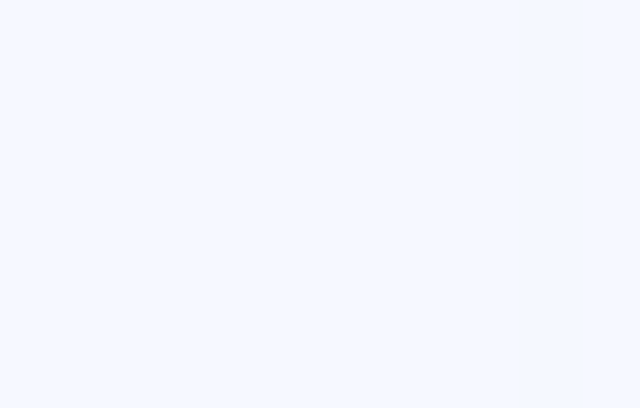
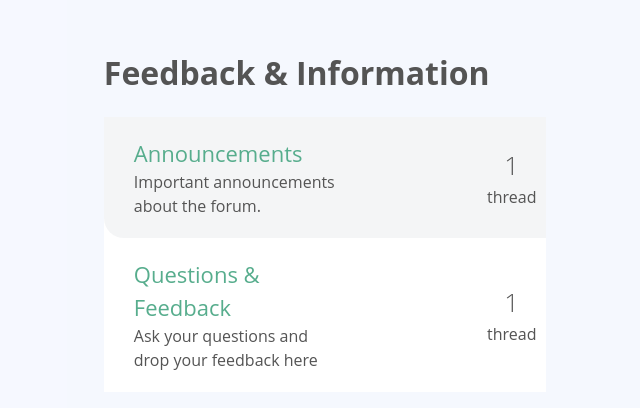
Before and after one commit to davidschubert/vue3-masterclass, a Vue app: page /category/-KpR7vRkiRPpbUd_TVAR in a window 1280 px wide. Shown: the part 170-578 px from the top of the page, without its empty margins (89-729 px from the left). Built offline with nearby package versions, Linux system fonts and the light colour scheme.

Commit message:
kategorien gefixed

```diff
--- a/src/components/CategoryList.vue
+++ b/src/components/CategoryList.vue
@@ -1,33 +1,36 @@
 <script setup>
-import { computed } from 'vue'
+import { ref, computed } from 'vue'
+import sourceData from '@/data.json'
 import ForumList from '@/components/ForumList.vue'
-import sourceData from '@/data.json'
 
-defineProps({
+const props = defineProps({
   categories: {
+    required: true,
+    type: Array
+  },
+  allForums: {
     required: true,
     type: Array
   }
 })
 
-const getForumsForCategory = computed((category) => {
-  return sourceData.forums.filter((forum) => forum.categoryId === category.id)
-})
+// Eine berechnete Eigenschaft, um die Foren für eine bestimmte Kategorie zu erhalten
+const getForumsByCategory = (category) => {
+  return props.allForums.filter((forum) => forum.categoryId === category.id)
+}
 </script>
 
 <template>
-  <div class="forum-list">
-    <h2 class="list-title">
-      <router-link :to="{ name: 'Category', params: { id: category.id } }">
-        {{ category.name }}
-      </router-link>
-    </h2>
-    <ForumList
-      v-for="category in categories"
-      :key="category.id"
-      :forums="getForumsForCategory(category)"
-      :category-name="category.name"
-    />
+  <div class="col-full">
+    <div class="forum-list" v-for="category in categories" :key="category.id">
+      <h2 class="list-title">
+        <router-link :to="{ name: 'Category', params: { id: category.id } }">
+          {{ category.name }}
+        </router-link>
+      </h2>
+
+      <ForumList :forums="getForumsByCategory(category)" />
+    </div>
   </div>
 </template>
 
--- a/src/components/ForumList.vue
+++ b/src/components/ForumList.vue
@@ -3,21 +3,11 @@ defineProps({
   forums: {
     required: true,
     type: Array
-  },
-  categoryName: {
-    type: String,
-    default: 'Forums'
   }
 })
 </script>
 
 <template>
-  <div class="col-full">
-    <div class="forum-list">
-      <h2 class="list-title">
-        <a href="#">{{ categoryName }}</a>
-      </h2>
-
   <div class="forum-listing" v-for="forum in forums" :key="forum.id">
     <div class="forum-details">
       <router-link class="text-xlarge" :to="{ name: 'Forum', params: { id: forum.id } }">{{
@@ -33,9 +23,7 @@ defineProps({
       </p>
     </div>
 
-        <div class="last-thread"></div>
-      </div>
-    </div>
+    <!--<div class="last-thread"></div>-->
   </div>
 </template>
 
--- a/src/pages/CategoryPage.vue
+++ b/src/pages/CategoryPage.vue
@@ -1,17 +1,42 @@
 <script setup>
-import CategoryList from '@/components/CategoryList.vue'
+import { ref, computed } from 'vue'
+import { useRoute } from 'vue-router'
+import sourceData from '@/data.json'
+import ForumList from '@/components/ForumList.vue'
 
-defineProps({
-  categories: {
-    required: true,
-    type: Array
+// Nehmen Sie die Kategorien und Foren als Props an
+const props = defineProps({
+  categories: Array,
+  allForums: Array
+})
+
+const route = useRoute()
+
+// Data
+
+// Finden Sie die aktuelle Kategorie basierend auf der ID in der URL
+const currentCategory = computed(() => {
+  return props.categories.find((category) => category.id === route.params.id)
+})
+
+// Finden Sie die Foren für die aktuelle Kategorie
+const currentForums = computed(() => {
+  if (currentCategory.value) {
+    return props.allForums.filter((forum) => forum.categoryId === currentCategory.value.id)
   }
+  return []
 })
 </script>
 
 <template>
   <div class="col-full">
-    <CategoryList v-for="category in categories" :key="category.id" :category="category" />
+    <h1>{{ currentCategory.name }}</h1>
+    <div class="forum-list">
+      <div v-if="currentCategory">
+        <ForumList :forums="currentForums" />
+      </div>
+      <div v-else>Kategorie nicht gefunden.</div>
+    </div>
   </div>
 </template>
 
--- a/src/pages/ForumPage.vue
+++ b/src/pages/ForumPage.vue
@@ -1,7 +1,7 @@
 <script setup>
 import { computed } from 'vue'
+import sourceData from '@/data.json'
 import ThreadList from '@/components/ThreadList.vue'
-import sourceData from '@/data.json'
 
 // Props
 const props = defineProps({
--- a/src/pages/HomePage.vue
+++ b/src/pages/HomePage.vue
@@ -1,15 +1,17 @@
 <script setup>
+import { ref } from 'vue'
+import sourceData from '@/data.json'
 import VueVersion from '@/components/VueVersion.vue'
 import CategoryList from '@/components/CategoryList.vue'
-import sourceData from '@/data.json'
 
 // Data
-const categories = sourceData.categories
+const categoryData = ref(sourceData.categories)
+const forumData = ref(sourceData.forums)
 </script>
 
 <template>
   <h1>Willkommen im Forum</h1>
-  <CategoryList :categories="categories" />
+  <CategoryList :categories="categoryData" :allForums="forumData" />
   <VueVersion />
 </template>
 
--- a/src/router/index.js
+++ b/src/router/index.js
@@ -1,10 +1,12 @@
 import { createRouter, createWebHistory } from 'vue-router'
+
+import sourceData from '@/data.json'
+
 import HomePage from '@/pages/HomePage.vue'
 import CategoryPage from '@/pages/CategoryPage.vue'
 import ForumPage from '@/pages/ForumPage.vue'
 import ThreadShow from '@/pages/ThreadShow.vue'
 import NotFound from '@/pages/NotFound.vue'
-import sourceData from '@/data.json'
 
 const routes = [
   {
@@ -16,7 +18,10 @@ const routes = [
     path: '/category/:id',
     name: 'Category',
     component: CategoryPage,
-    props: true
+    props: (route) => ({
+      categories: sourceData.categories,
+      allForums: sourceData.forums
+    })
   },
   {
     path: '/forum/:id',
```
Lines whose indentation alone changed are shown as unchanged.
